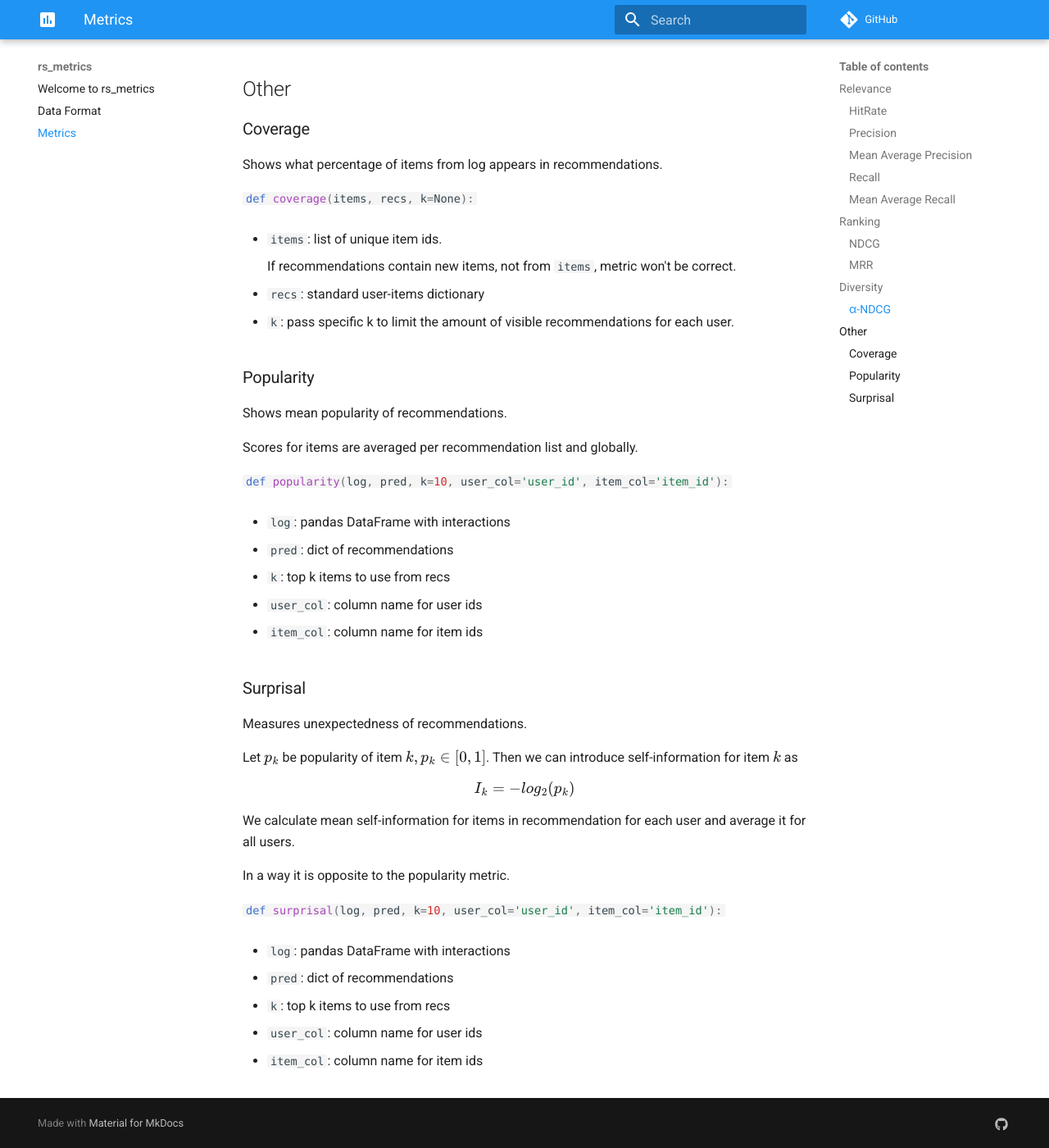
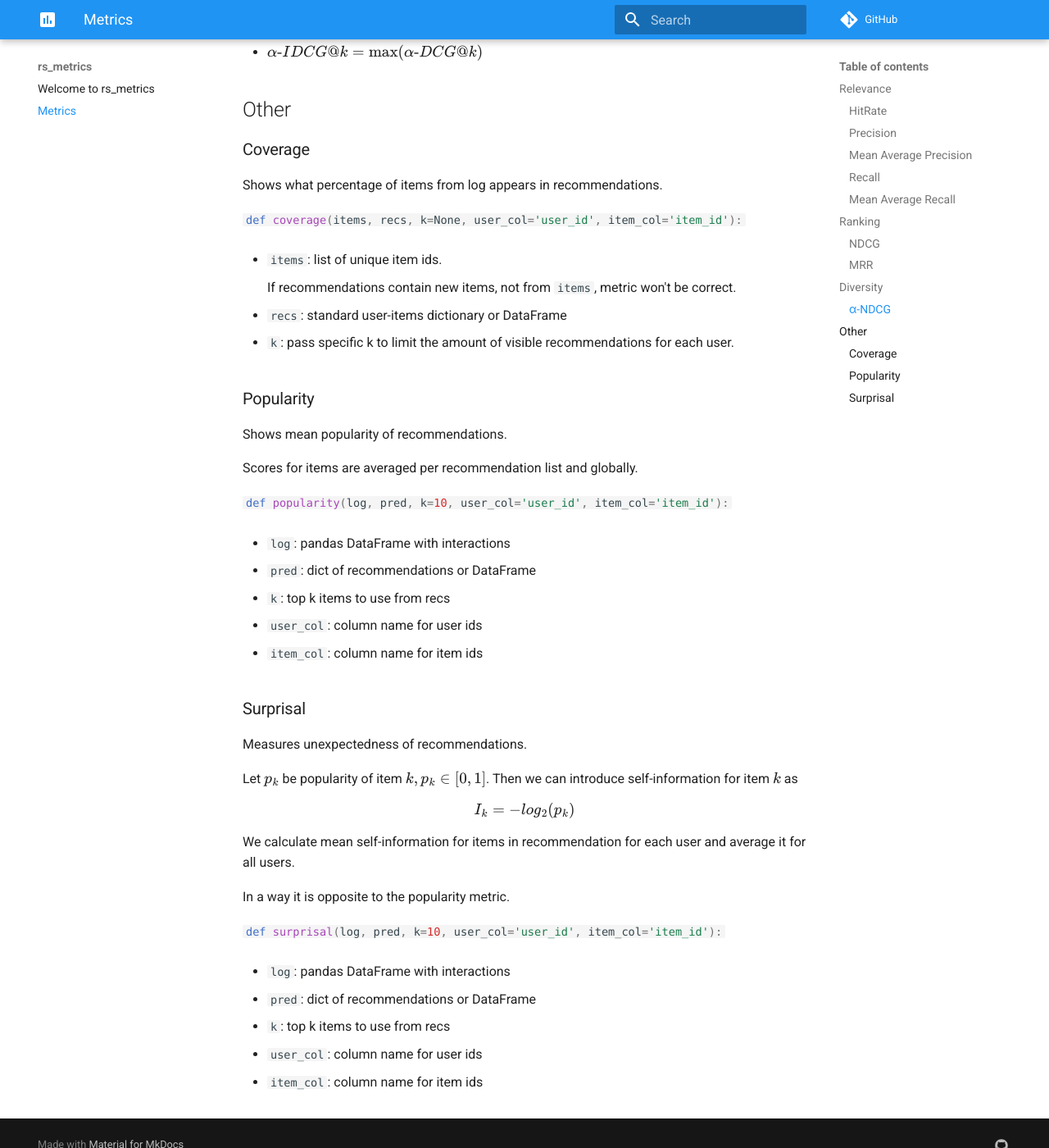
Before and after one commit to Darel13712/rs_metrics, an MkDocs documentation site: the page built from docs/metrics.md, in a window 1280 px wide and 1400 px high, scrolled down 2926 px. Shown: the whole window at 82% size. Built offline with MkDocs 1.6.1 and Material for MkDocs 9.7.7, drawn with Linux system fonts in a browser that asks for light colours; some web fonts are replaced; formulas are drawn with MathJax 3; comment, search, counter and statistics services are not loaded; some of the changed text lies outside the part shown.

Commit message:
metrics accept DataFrame now

```diff
--- a/docs/metrics.md
+++ b/docs/metrics.md
@@ -4,7 +4,7 @@
 
 ### HitRate
 
-`#!py def hitrate(true, pred, k=10):`
+`#!py def hitrate(true, pred, k=10, user_col='user_id', item_col='item_id'):`
 
 Shows what percentage of users has at least one relevant recommendation in their list.
 
@@ -18,7 +18,7 @@ $$
 
 ### Precision
 
-`#!py def precision(true, pred, k=10):`
+`#!py def precision(true, pred, k=10, user_col='user_id', item_col='item_id'):`
 
 Shows what percentage of items in recommendations are relevant, on average.
 
@@ -31,7 +31,7 @@ $$
 
 ### Mean Average Precision
 
-`#!py def mapr(true, pred, k=10):`
+`#!py def mapr(true, pred, k=10, user_col='user_id', item_col='item_id'):`
 
 $$
 AP@k(u) = \frac{1}{k} \sum_{i \in rec_u} rel(i, u)Precision@pos_{i, u}(u)
@@ -47,7 +47,7 @@ $$
 
 ### Recall
 
-`#!py def recall(true, pred, k=10):`
+`#!py def recall(true, pred, k=10, user_col='user_id', item_col='item_id'):`
 
 Shows what percentage of relevant items appeared in recommendations, on average.
 
@@ -60,7 +60,7 @@ $$
 
 ### Mean Average Recall
 
-`#!py def mar(true, pred, k=10):`
+`#!py def mar(true, pred, k=10, user_col='user_id', item_col='item_id'):`
 
 $$
 AR@k(u) = \frac{1}{k} \sum_{i \in rec_u} rel(i, u)Recall@pos_{i, u}(u)
@@ -77,7 +77,7 @@ $$
 ## Ranking
 
 ### NDCG
-`#!py def ndcg(true, pred, k=10):`
+`#!py def ndcg(true, pred, k=10, user_col='user_id', item_col='item_id'):`
 
 Normalized discounted cumulative gain is a ranking quality metric.
 It takes position of relevant items into account,
@@ -102,7 +102,7 @@ This value is averaged across all users.
 
 ### MRR
 
-`#!py def mrr(true, pred, k=10):`
+`#!py def mrr(true, pred, k=10, user_col='user_id', item_col='item_id'):`
 
 Mean Reciprocal Rank shows inverted position of the first relevant item, on average.
 
@@ -110,7 +110,7 @@ Mean Reciprocal Rank shows inverted position of the first relevant item, on aver
 
 ### α-NDCG
 
-`#!py def a_ndcg(true, pred, aspects, k=10, alpha=0.5):`
+`#!py def a_ndcg(true, pred, aspects, k=10, alpha=0.5, user_col='user_id', item_col='item_id'):`
 
 - `aspects`:
     dictionary which maps users to aspect list containing items for each aspect.
@@ -147,7 +147,7 @@ $$
 
 Shows what percentage of items from log appears in recommendations.
 
-`#!py def coverage(items, recs, k=None):`
+`#!py def coverage(items, recs, k=None, user_col='user_id', item_col='item_id'):`
 
 - `items`:
     list of unique item ids.
@@ -155,7 +155,7 @@ Shows what percentage of items from log appears in recommendations.
     If recommendations contain new items, not from `items`, metric won't be correct.
 
 - `recs`:
-    standard user-items dictionary
+    standard user-items dictionary or DataFrame
 
 - `k`:
     pass specific k to limit the amount of visible recommendations for each user.
@@ -173,7 +173,7 @@ Scores for items are averaged per recommendation list and globally.
     pandas DataFrame with interactions
 
 - `pred`:
-    dict of recommendations
+    dict of recommendations or DataFrame
 
 - `k`:
     top k items to use from recs
@@ -205,7 +205,7 @@ In a way it is opposite to the popularity metric.
     pandas DataFrame with interactions
 
 - `pred`:
-    dict of recommendations
+    dict of recommendations or DataFrame
 
 - `k`:
     top k items to use from recs
--- a/setup.py
+++ b/setup.py
@@ -5,7 +5,7 @@ with open("README.md", "r") as fh:
 
 setuptools.setup(
     name="rs_metrics",
-    version="0.2.3",
+    version="0.3.0",
     author="Darel",
     author_email="darel142857@gmail.com",
     description="Metrics for recommender systems",
```
Also changed, not shown: docs/format.md (deleted, +0 -16 lines), docs/index.md (+14 -0 lines), 4 other files.
